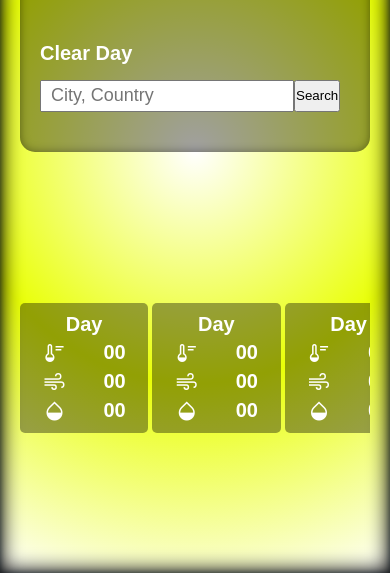
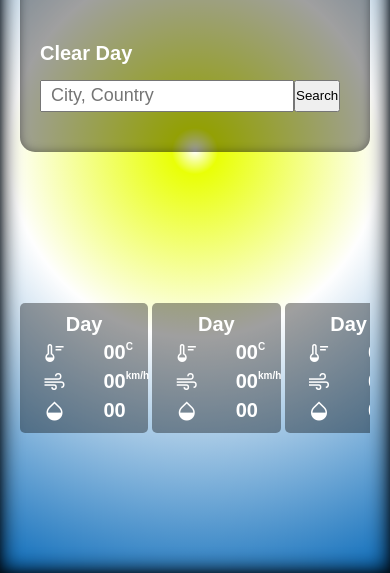
Before and after one commit to Tobshub/weather-app, a website with bundled scripts: page index.html in a window 390 px wide. Shown: the part 271-844 px from the top of the page. Built offline with nearby package versions, Linux system fonts and the light colour scheme; no server answers.

Commit message:
ui changes

```diff
--- a/script.js
+++ b/script.js
@@ -142,12 +142,12 @@ function updateDate(data) {
       DATE.getHours() < sunset + 12) {
     sunIcon.style.display = '';
     body.style.background =  getComputedStyle(body).getPropertyValue('--day-bg');
-    body.style.setProperty('--main-info-bounds', 'hsl(0 0% 0%)');
+    body.style.setProperty('--main-info-bounds', 'hsl(0 0% 100%)');
     moonIcon.style.display = 'none';
   } else {
     moonIcon.style.display = '';
     body.style.background =  getComputedStyle(body).getPropertyValue('--night-bg');
-    body.style.setProperty('--main-info-bounds', 'hsl(0 0% 100%)');
+    body.style.setProperty('--main-info-bounds', 'hsl(0 0% 0%)');
     sunIcon.style.display = 'none';
   }
 
--- a/style.css
+++ b/style.css
@@ -12,8 +12,9 @@
 
   --day-bg: radial-gradient(circle,
   rgba(255,255,255,1) 0%,
-  rgba(233,255,7,1) 50%,
-  rgba(254,254,254,1) 100%);
+  rgba(233,255,7,1) 5%,
+  rgba(254,254,254,1) 40%,
+   rgb(9, 106, 185) 100%);
 
   --main-info-bounds: hsl(0 0% 0%);
 }
@@ -37,7 +38,7 @@ body {
   color: #000;
   position: relative;
   font-size: 20px;
-  background: var(--day-bg);
+  background: var(--day-bg) no-repeat center center;
   font-family: Arial, Helvetica, sans-serif;
   font-weight: 600;
   box-shadow: 0 0 1em .1em var(--main-info-bounds) inset,
@@ -194,4 +195,25 @@ body {
     display: flex;
     justify-content: space-around;
   }
+
+  .prediction-wind-speed {
+    position: relative;
+  }
+  .prediction-wind-speed::after {
+    content: 'km/h';
+    vertical-align: super;
+    font-size: x-small;
+    position: absolute;
+  }
+
+  .prediction-temp {
+    position: relative;
+  }
+  .prediction-temp::after {
+    content: 'C';
+    vertical-align: super;
+    font-size: x-small;
+    position: absolute;
+  }
+
 }
```
